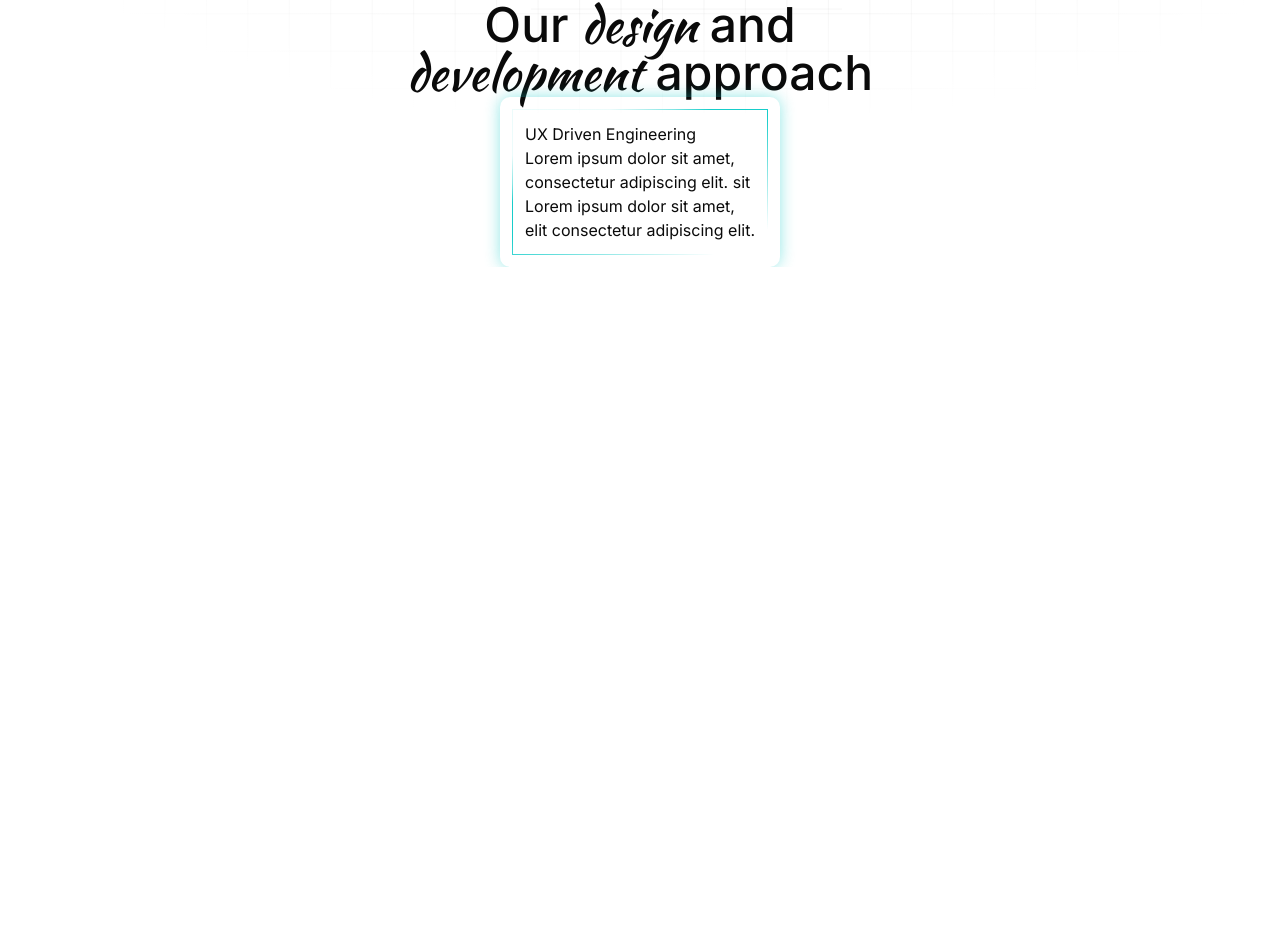
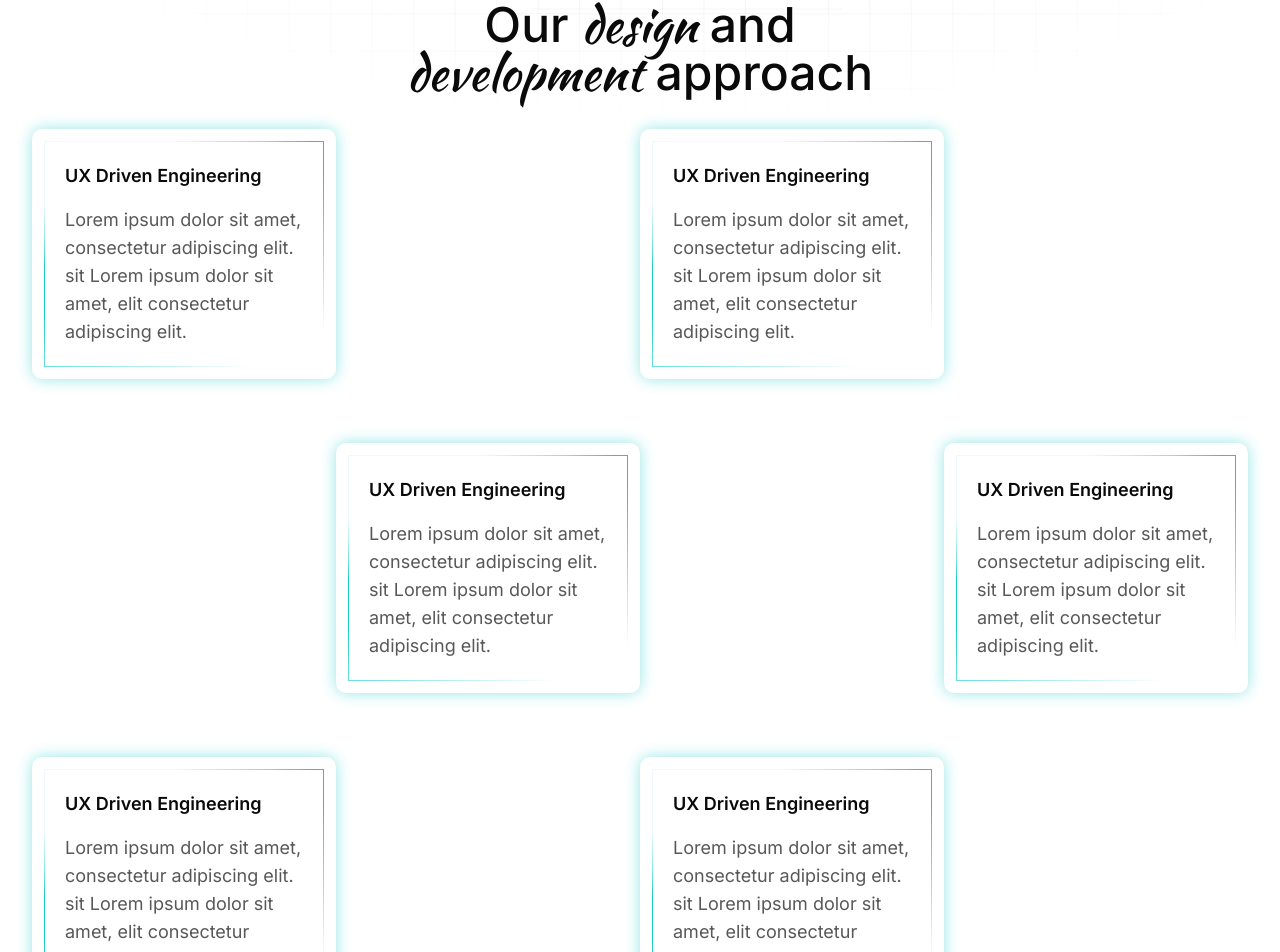
Before and after one commit to Roshen-Perera/ceylon-developers-portfolio, a Next.js app: page / in a window 1280 px wide. Shown: the part 1821-2773 px from the top of the page. Before the commit the page ends 2088 px from the top, so only its background shows below. Built offline with nearby package versions, Linux system fonts and the light colour scheme.

Commit message:
Alighned cards properly

```diff
--- a/app/page.tsx
+++ b/app/page.tsx
@@ -42,7 +42,7 @@ export default function Home() {
               className="rounded-full"
             />
             <p className="text-gray-800">
-              Trusted by over <br />+ 20K people in the World
+              Trusted by over+ 20K people in the World
             </p>
           </div>
         </div>
@@ -145,18 +145,71 @@ export default function Home() {
               <span className="font-kaushan">development</span> approach
             </p>
           </div>
-          <div className="flex flex-row gap-3">
+          <div className="grid grid-cols-4 p-8">
             <div className="p-3 shadow-[0px_0px_15px_rgba(23,205,202,0.47)] rounded-lg">
-              <div className="p-3 gradient-border">
-                <p className="te">UX Driven Engineering</p>
-                <p>
-                  Lorem ipsum dolor sit amet, <br />
-                  consectetur adipiscing elit. sit <br />
-                  Lorem ipsum dolor sit amet, <br />
-                  elit consectetur adipiscing elit.{" "}
+              <div className="flex flex-col p-5 gradient-border rounded-2xl gap-4 ">
+                <p className="text-lg font-semibold">UX Driven Engineering</p>
+                <p className="text-lg text-[#585858]">
+                  Lorem ipsum dolor sit amet, consectetur adipiscing elit. sit
+                  Lorem ipsum dolor sit amet, elit consectetur adipiscing elit.{" "}
                 </p>
               </div>
             </div>
+            <div></div>
+            <div className="p-3 shadow-[0px_0px_15px_rgba(23,205,202,0.47)] rounded-lg">
+              <div className="flex flex-col p-5 gradient-border rounded-2xl gap-4 ">
+                <p className="text-lg font-semibold">UX Driven Engineering</p>
+                <p className="text-lg text-[#585858]">
+                  Lorem ipsum dolor sit amet, consectetur adipiscing elit. sit
+                  Lorem ipsum dolor sit amet, elit consectetur adipiscing elit.{" "}
+                </p>
+              </div>
+            </div>
+            <div></div>
+          </div>
+          <div className="grid grid-cols-4 p-8">
+            <div></div>
+            <div className="p-3 shadow-[0px_0px_15px_rgba(23,205,202,0.47)] rounded-lg">
+              <div className="flex flex-col p-5 gradient-border rounded-2xl gap-4 ">
+                <p className="text-lg font-semibold">UX Driven Engineering</p>
+                <p className="text-lg text-[#585858]">
+                  Lorem ipsum dolor sit amet, consectetur adipiscing elit. sit
+                  Lorem ipsum dolor sit amet, elit consectetur adipiscing elit.{" "}
+                </p>
+              </div>
+            </div>
+            <div></div>
+            <div className="p-3 shadow-[0px_0px_15px_rgba(23,205,202,0.47)] rounded-lg">
+              <div className="flex flex-col p-5 gradient-border rounded-2xl gap-4 ">
+                <p className="text-lg font-semibold">UX Driven Engineering</p>
+                <p className="text-lg text-[#585858]">
+                  Lorem ipsum dolor sit amet, consectetur adipiscing elit. sit
+                  Lorem ipsum dolor sit amet, elit consectetur adipiscing elit.{" "}
+                </p>
+              </div>
+            </div>
+          </div>
+          <div className="grid grid-cols-4 p-8">
+            <div className="p-3 shadow-[0px_0px_15px_rgba(23,205,202,0.47)] rounded-lg">
+              <div className="flex flex-col p-5 gradient-border rounded-2xl gap-4 ">
+                <p className="text-lg font-semibold">UX Driven Engineering</p>
+                <p className="text-lg text-[#585858]">
+                  Lorem ipsum dolor sit amet, consectetur adipiscing elit. sit
+                  Lorem ipsum dolor sit amet, elit consectetur adipiscing elit.{" "}
+                </p>
+              </div>
+            </div>
+            <div></div>
+            <div className="p-3 shadow-[0px_0px_15px_rgba(23,205,202,0.47)] rounded-lg">
+              <div className="flex flex-col p-5 gradient-border rounded-2xl gap-4 ">
+                <p className="text-lg font-semibold">UX Driven Engineering</p>
+                <p className="text-lg text-[#585858]">
+                  Lorem ipsum dolor sit amet, consectetur adipiscing elit. sit
+                  Lorem ipsum dolor sit amet, elit consectetur adipiscing elit.{" "}
+                </p>
+              </div>
+            </div>
+            <div></div>
           </div>
         </div>
       </div>
```
